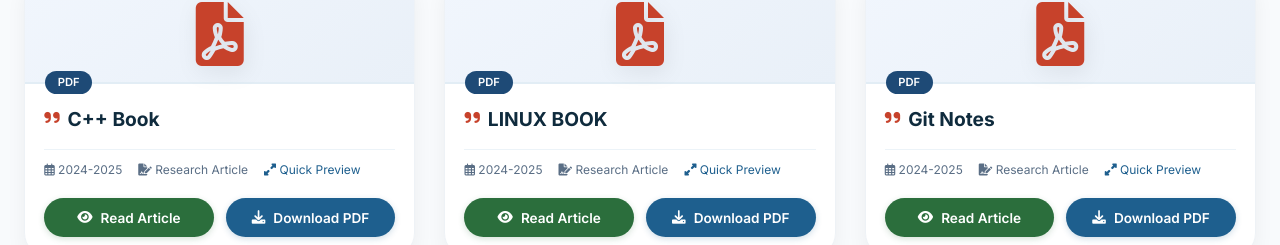
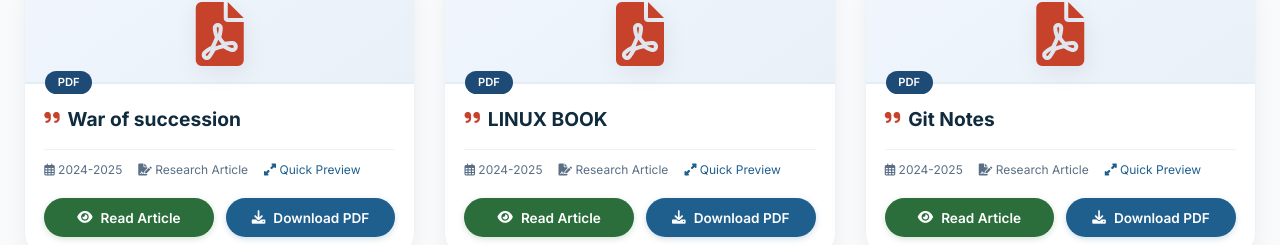
Before and after one commit to Doremon-20/Article-s-Web, a plain HTML site: page index.html in a window 1280 px wide. Shown: the part 454-699 px from the top of the page. Drawn offline with Linux system fonts and the light colour scheme.

Commit message:
Adding a war of succession

```diff
--- a/index.html
+++ b/index.html
@@ -524,8 +524,8 @@
     // You can add more papers easily.
     const papersData = [
         {
-            title: "C++ Book",
-            filename: "C++.Primer.5th.Edition_2013.pdf"
+            title: "War of succession",
+            filename: "war of succession.pdf"
         },
         {
             title: "LINUX BOOK",
```
Also changed, not shown: 1 other file.
